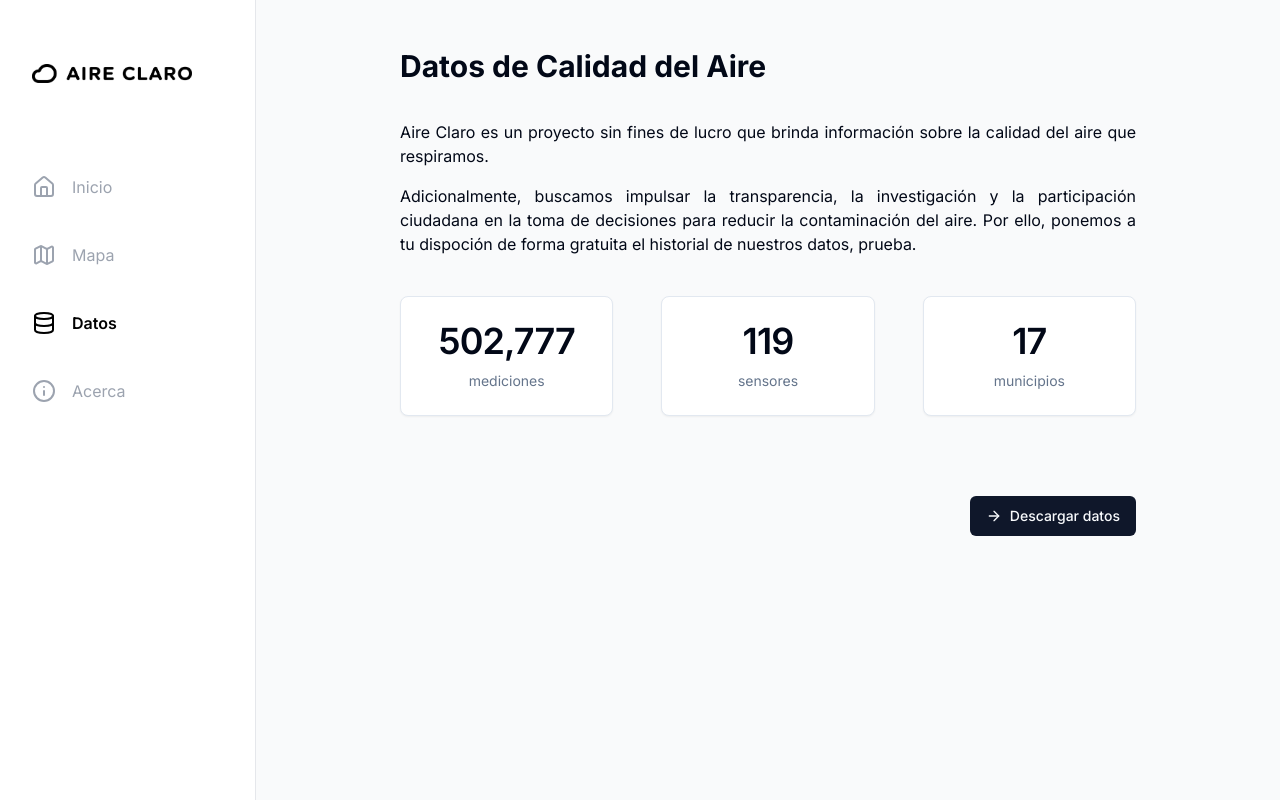
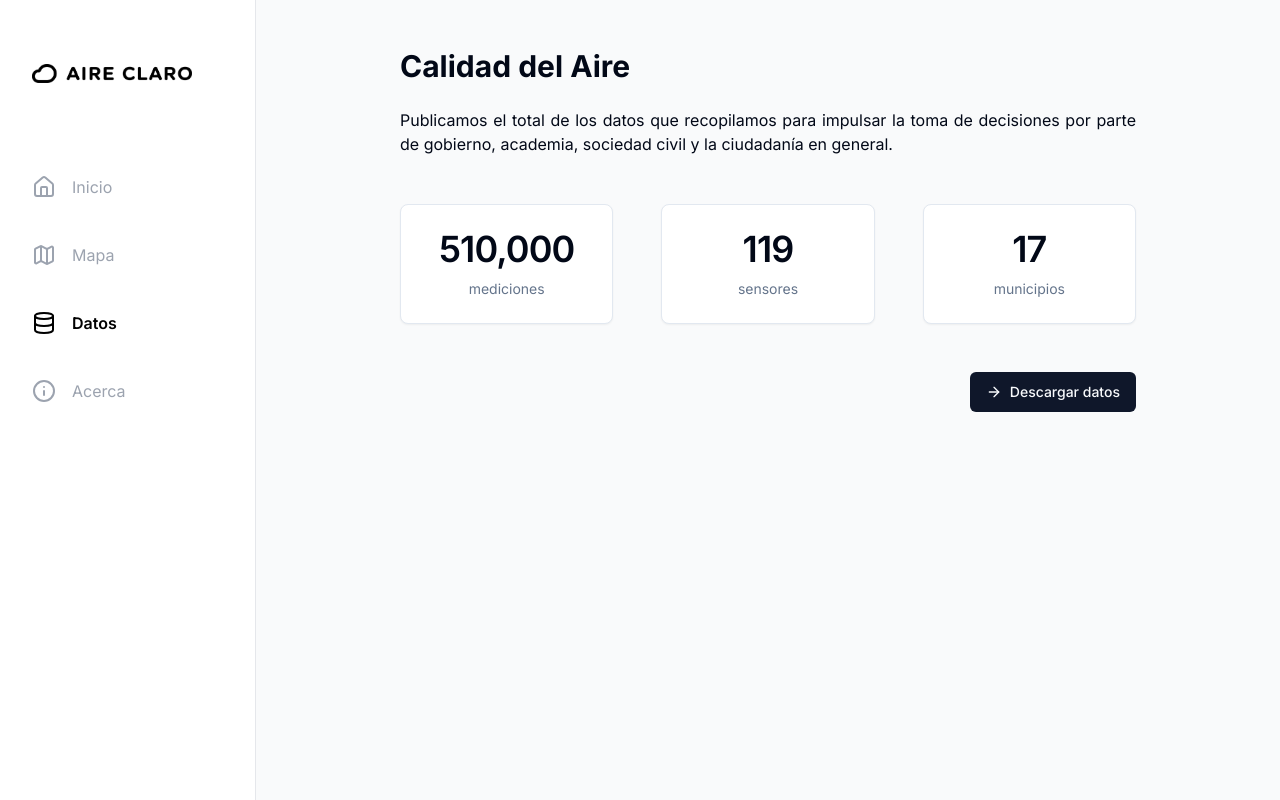
Before and after one commit to edgargutgzz/aireclaro, a Next.js app: page /datos in a window 1280 px wide. Built offline with nearby package versions, Linux system fonts and the light colour scheme.

Commit message:
refactor: Update page title to "Datos de Calidad del Aire"

```diff
--- a/app/acerca/page.tsx
+++ b/app/acerca/page.tsx
@@ -6,9 +6,9 @@ export default function Acerca() {
   return (
     <div className="mx-4 flex flex-col pb-20 pt-4 md:mx-16 md:pb-28 md:pt-8 lg:mx-36 lg:pb-8 lg:pt-6">
       {/* Preguntas Frecuentes */}
-      <div className="mb-10 flex flex-col md:mb-16 lg:mb-20">
+      <div className="mb-10 flex flex-col bg-red-100 md:mb-16 lg:mb-20">
         {/* Header */}
-        <h1 className="py-4 text-2xl font-bold md:text-3xl lg:py-6">
+        <h1 className="bg-green-100 pt-4 text-2xl font-bold md:text-3xl lg:py-6">
           Preguntas Frecuentes
         </h1>
         {/* Questions */}
--- a/app/datos/page.tsx
+++ b/app/datos/page.tsx
@@ -84,27 +84,22 @@ export default function Datos() {
       {/* Datos */}
       <div className="mb-10 flex flex-col md:mb-16 lg:mb-20">
         {/* Header */}
-        <h1 className="py-4 text-2xl font-bold md:text-3xl lg:py-6">
-          Datos de Calidad del Aire
+        <h1 className="pt-6 text-2xl font-bold md:text-3xl">
+          Calidad del Aire
         </h1>
-        {/* Content */}
-        <div className="flex flex-col space-y-4 pr-2 pt-3 text-justify text-sm md:pr-0 md:text-base">
+        {/* Descripción */}
+        <div className="flex flex-col pt-6 text-justify text-sm md:pr-0 md:text-base">
           <p>
-            Aire Claro es un proyecto sin fines de lucro que brinda información
-            sobre la calidad del aire que respiramos.
-          </p>
-          <p>
-            Adicionalmente, buscamos impulsar la transparencia, la investigación
-            y la participación ciudadana en la toma de decisiones para reducir
-            la contaminación del aire. Por ello, ponemos a tu dispoción de forma
-            gratuita el historial de nuestros datos, prueba.
+            Publicamos el total de los datos que recopilamos para impulsar la
+            toma de decisiones por parte de gobierno, academia, sociedad civil y
+            la ciudadanía en general.
           </p>
         </div>
-        {/*Card*/}
-        <div className="flex gap-12 py-10">
+        {/*Indicadores*/}
+        <div className="flex gap-12 pt-12">
           <Card className="w-full">
             <CardHeader className="gap-1 text-center">
-              <CardTitle className="text-4xl">502,777</CardTitle>
+              <CardTitle className="text-4xl">510,000</CardTitle>
               <CardDescription>mediciones</CardDescription>
             </CardHeader>
           </Card>
@@ -233,7 +228,7 @@ export default function Datos() {
           </CardContent>
         </Card> */}
         {/* Descargar Datos*/}
-        <div className="flex justify-end py-10 pr-2 md:pr-0">
+        <div className="flex justify-end pt-12">
           <Link
             target="_blank"
             href="https://drive.google.com/drive/folders/14zDh5Eaa3twZmCJTQZDNkyDwEjoQajff"
--- a/components/acerca/questions.tsx
+++ b/components/acerca/questions.tsx
@@ -10,7 +10,7 @@ export default function Questions() {
       answer: (
         <p>
           Aire Claro brinda información sobre la contaminación atmosférica en la
-          Zona Metropolitana de Monterrey.
+          Zona Metropolitana de Monterrey y Saltillo.
         </p>
       ),
     },
@@ -76,7 +76,7 @@ export default function Questions() {
               </a>
               {", "}organización de la sociedad civil líder en promover
               información sobre el estado, causas y efectos de la contaminación
-              del aire a nivel local.
+              del aire.
             </span>
           </p>
         </div>
@@ -152,7 +152,7 @@ export default function Questions() {
       {questions.map((q) => (
         <div
           key={q.question}
-          className="my-3 cursor-pointer rounded-lg bg-white p-4 text-sm shadow-lg md:text-base lg:my-4"
+          className="my-3 cursor-pointer rounded-lg bg-red-100 p-4 text-sm shadow-lg md:text-base lg:space-y-4"
           onClick={() => toggleQuestion(q.question)}
         >
           {/* Header */}
```
